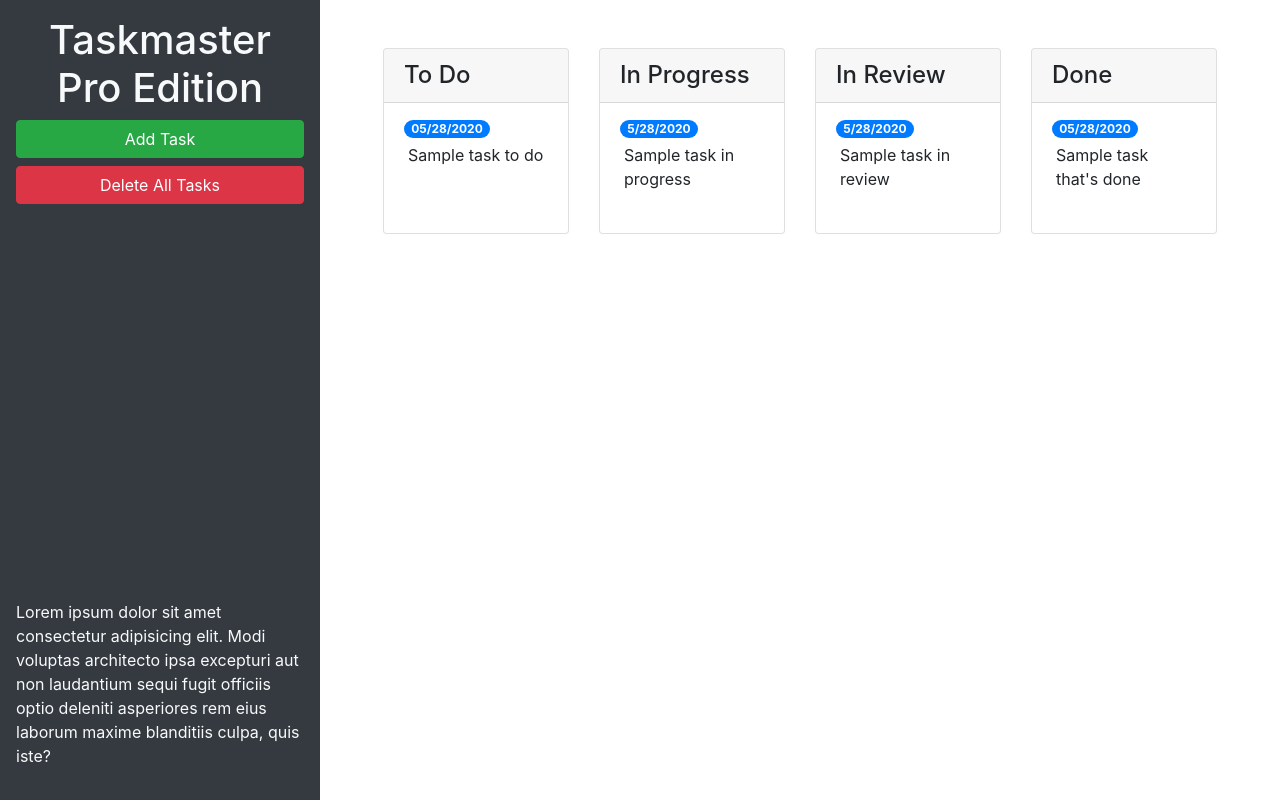
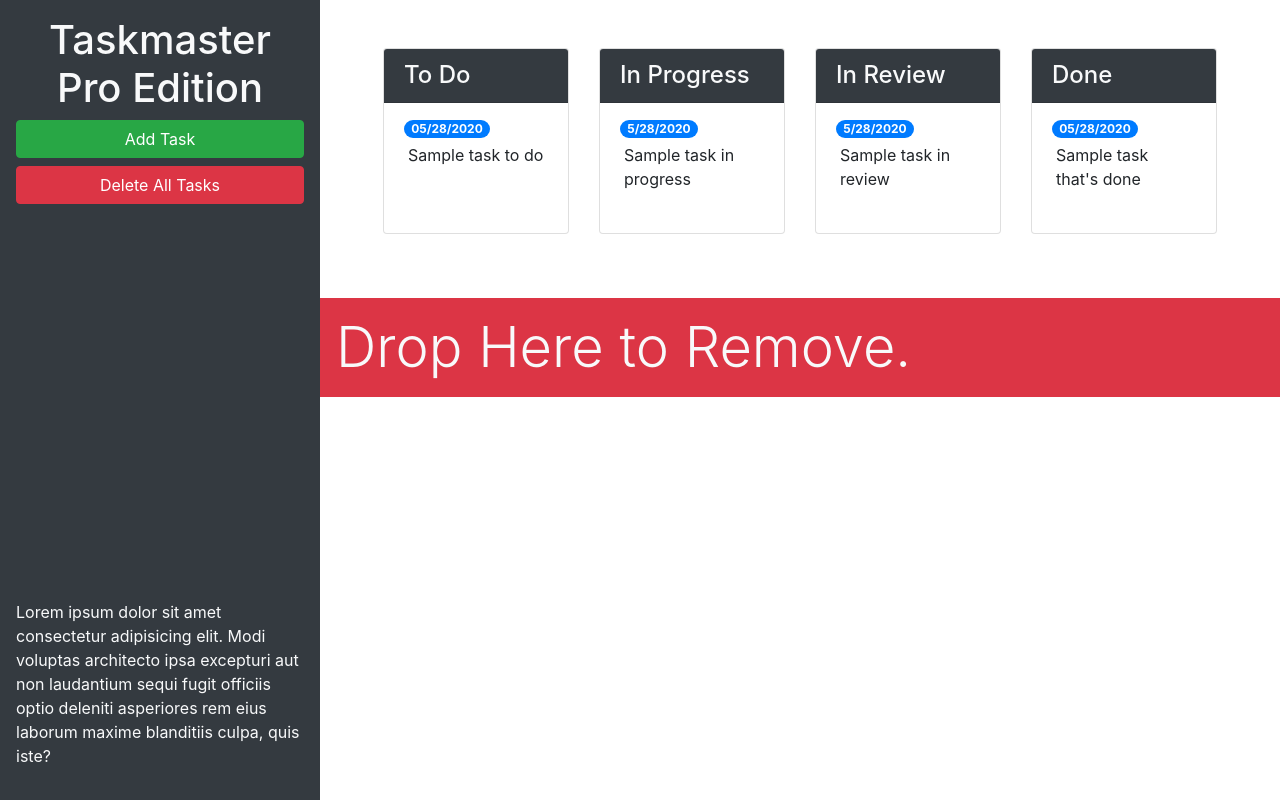
Before and after one commit to HaileyThomas/taskmaster-pro, a plain HTML site: page index.html in a window 1280 px wide. Drawn offline with nearby package versions, Linux system fonts and the light colour scheme.

Commit message:
add bootstrap style and trash

```diff
--- a/index.html
+++ b/index.html
@@ -13,22 +13,23 @@
 <body>
 
   <div class="row min-vh-100 no-gutters">
-    <header class="col-12 col-lg-3 bg-dark text-light d-flex flex-column p-4 p-lg-3">
+    <header class="col-12 col-lg-3 bg-dark text-light sticky-top d-flex flex-column p-4 p-lg-3">
       <h1 class="text-center">Taskmaster Pro Edition</h1>
       <button id="create-task" class="btn btn-block btn-success" data-toggle="modal" data-target="#task-form-modal">Add
         Task</button>
       <button id="remove-tasks" class="btn btn-block btn-danger">Delete All Tasks</button>
-      <p class="mt-auto">Lorem ipsum dolor sit amet consectetur adipisicing elit. Modi voluptas architecto ipsa
+      <p class="mt-auto d-none d-lg-block">Lorem ipsum dolor sit amet consectetur adipisicing elit. Modi voluptas
+        architecto ipsa
         excepturi aut non
         laudantium sequi fugit officiis optio deleniti asperiores rem eius laborum maxime blanditiis culpa, quis iste?
       </p>
     </header>
-    <main class="col-12 col-lg-9">
+    <main class="col-12 col-lg-9 d-flex flex-column">
       <div class="m-5 row justify-content-around">
         <!-- todo start -->
         <div class="col-12 col-md-6 col-xl-3 mb-3">
           <div class="card">
-            <h4 class="card-header">To Do</h4>
+            <h4 class="card-header bg-dark text-light">To Do</h4>
             <ul id="list-toDo" class="list-group list-group-flush">
               <li class="list-group-item">
                 <span class="badge badge-primary badge-pill">05/28/2020</span>
@@ -41,7 +42,7 @@
         <!-- in progress start -->
         <div class="col-12 col-md-6 col-xl-3 mb-3">
           <div class="card">
-            <h4 class="card-header">In Progress</h4>
+            <h4 class="card-header bg-dark text-light">In Progress</h4>
             <ul id="list-inProgress" class="list-group list-group-flush">
               <li class="list-group-item">
                 <span class="badge badge-primary badge-pill">5/28/2020</span>
@@ -54,7 +55,7 @@
         <!-- in review start -->
         <div class="col-12 col-md-6 col-xl-3 mb-3">
           <div class="card">
-            <h4 class="card-header">In Review</h4>
+            <h4 class="card-header bg-dark text-light">In Review</h4>
             <ul id="list-inReview" class="list-group list-group-flush">
               <li class="list-group-item">
                 <span class="badge badge-primary badge-pill">5/28/2020</span>
@@ -67,7 +68,7 @@
         <!-- done start -->
         <div class="col-12 col-md-6 col-xl-3 mb-3">
           <div class="card">
-            <h4 class="card-header">Done</h4>
+            <h4 class="card-header bg-dark text-light">Done</h4>
             <ul id="list-done" class="list-group list-group-flush">
               <li class="list-group-item">
                 <span class="badge badge-primary badge-pill">05/28/2020</span>
@@ -77,6 +78,11 @@
           </div>
         </div>
         <!-- done end -->
+      </div>
+      <div id="trash">
+        <div class="w-100 bg-danger p-3 text-canter text-light display-4 mt-auto">
+          Drop Here to Remove.
+        </div>
       </div>
     </main>
   </div>
```
